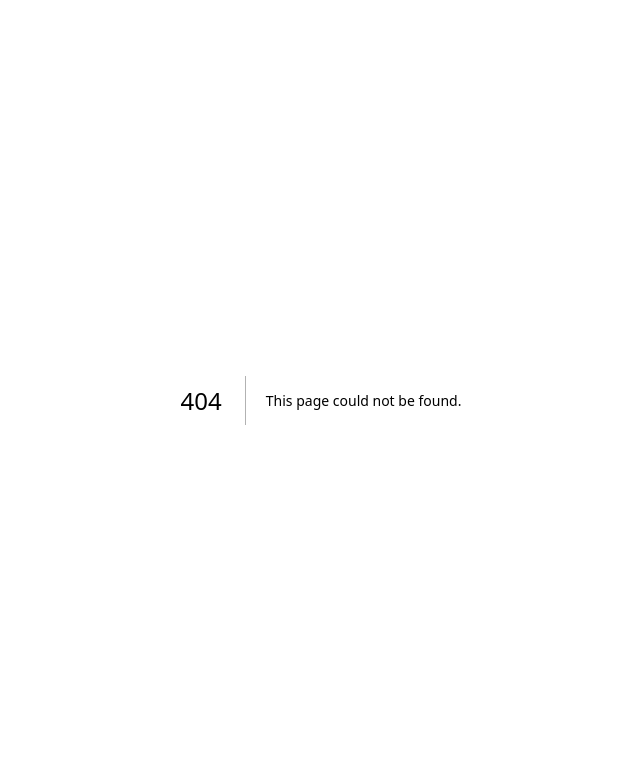
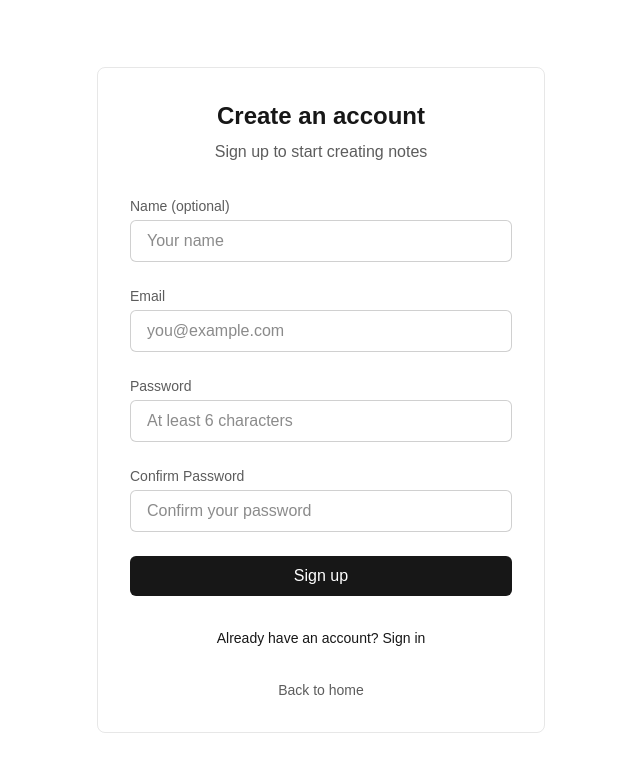
Before and after one commit to lpmurray16/notes, a Next.js app: page /auth/signup in a window 1280 px wide. Before the commit this address had no page. Shown: the top 772 px of the page, without its empty margins (319-959 px from the left). Built offline with nearby package versions, Linux system fonts and the light colour scheme.

Commit message:
I mean.. it works

```diff
--- a/package.json
+++ b/package.json
@@ -10,6 +10,8 @@
   },
   "dependencies": {
     "@auth/mongodb-adapter": "^3.8.0",
+    "@types/bcryptjs": "^3.0.0",
+    "bcryptjs": "^3.0.2",
     "mongodb": "^6.15.0",
     "mongoose": "^8.12.2",
     "next": "15.2.3",
--- a/src/app/api/auth/[...nextauth]/route.ts
+++ b/src/app/api/auth/[...nextauth]/route.ts
@@ -1,10 +1,13 @@
-import NextAuth from 'next-auth';
+import NextAuth, { AuthOptions } from 'next-auth';
 import { MongoDBAdapter } from '@auth/mongodb-adapter';
 import GoogleProvider from 'next-auth/providers/google';
 import CredentialsProvider from 'next-auth/providers/credentials';
 import clientPromise from '@/lib/mongodb';
+import User from '@/models/User';
+import bcrypt from 'bcryptjs';
+import mongoose from 'mongoose';
 
-const handler = NextAuth({
+export const authOptions: AuthOptions = {
 	providers: [
 		GoogleProvider({
 			clientId: process.env.GOOGLE_CLIENT_ID as string,
@@ -17,23 +20,32 @@ const handler = NextAuth({
 				password: { label: 'Password', type: 'password' },
 			},
 			async authorize(credentials) {
-				// This is a simplified example. In a real app, you would:
-				// 1. Validate credentials against your database
-				// 2. Return user data if valid, null if invalid
 				if (!credentials?.email || !credentials?.password) {
 					return null;
 				}
 
-				// For demo purposes, accept any email with password "password"
-				if (credentials.password === 'password') {
+				try {
+					// Connect to MongoDB
+					await mongoose.connect(process.env.MONGODB_URI as string);
+
+					// Find user by email
+					const user = await User.findOne({ email: credentials.email });
+
+					// If user doesn't exist or password doesn't match
+					if (!user || !(await bcrypt.compare(credentials.password, user.password))) {
+						return null;
+					}
+
+					// Return user object (without password)
 					return {
-						id: '1',
-						name: 'Demo User',
-						email: credentials.email,
+						id: user._id.toString(),
+						name: user.name || 'User',
+						email: user.email,
 					};
+				} catch (error) {
+					console.error('Auth error:', error);
+					return null;
 				}
-
-				return null;
 			},
 		}),
 	],
@@ -42,6 +54,13 @@ const handler = NextAuth({
 		strategy: 'jwt',
 	},
 	callbacks: {
+		async jwt({ token, user }) {
+			// Persist the user ID to the token right after signin
+			if (user) {
+				token.sub = user.id || user._id?.toString();
+			}
+			return token;
+		},
 		async session({ session, token }) {
 			// Add user ID to session
 			if (session.user && token.sub) {
@@ -53,6 +72,8 @@ const handler = NextAuth({
 	pages: {
 		signIn: '/auth/signin',
 	},
-});
+};
+
+const handler = NextAuth(authOptions);
 
 export { handler as GET, handler as POST };
--- /dev/null
+++ b/src/app/api/auth/signup/route.ts
@@ -0,0 +1,61 @@
+import { NextRequest, NextResponse } from 'next/server';
+import User from '@/models/User';
+import bcrypt from 'bcryptjs';
+import mongoose from 'mongoose';
+
+export async function POST(request: NextRequest) {
+	try {
+		const { name, email, password } = await request.json();
+
+		// Validate input
+		if (!email || !password) {
+			return NextResponse.json({ error: 'Email and password are required' }, { status: 400 });
+		}
+
+		if (password.length < 6) {
+			return NextResponse.json({ error: 'Password must be at least 6 characters long' }, { status: 400 });
+		}
+
+		// Connect to MongoDB
+		await mongoose.connect(process.env.MONGODB_URI as string);
+
+		// Check if user already exists
+		const existingUser = await User.findOne({ email });
+		if (existingUser) {
+			return NextResponse.json({ error: 'Email already in use' }, { status: 409 });
+		}
+
+		// Hash password
+		const salt = await bcrypt.genSalt(10);
+		const hashedPassword = await bcrypt.hash(password, salt);
+
+		// Create new user
+		const user = new User({
+			name: name || '',
+			email,
+			password: hashedPassword,
+		});
+
+		// Save user to database
+		await user.save();
+
+		// Return success response (without password)
+		return NextResponse.json({
+			success: true,
+			user: {
+				id: user._id,
+				name: user.name,
+				email: user.email,
+			},
+		});
+	} catch (error: any) {
+		console.error('Registration error:', error);
+
+		// Handle duplicate key error (if MongoDB unique index catches it)
+		if (error.code === 11000) {
+			return NextResponse.json({ error: 'Email already in use' }, { status: 409 });
+		}
+
+		return NextResponse.json({ error: 'Failed to create user' }, { status: 500 });
+	}
+}
--- a/src/app/api/notes/[id]/route.ts
+++ b/src/app/api/notes/[id]/route.ts
@@ -2,17 +2,18 @@ import { NextRequest, NextResponse } from 'next/server';
 import clientPromise from '@/lib/mongodb';
 import { ObjectId } from 'mongodb';
 import { getServerSession } from 'next-auth';
+import { authOptions } from '../../auth/[...nextauth]/route';
 
 // GET a single note by ID
 export async function GET(request: NextRequest, { params }: { params: { id: string } }) {
 	try {
-		const session = await getServerSession();
+		const session = await getServerSession(authOptions);
 
 		if (!session?.user) {
 			return NextResponse.json({ error: 'Unauthorized' }, { status: 401 });
 		}
 
-		const id = params.id;
+		const { id } = await params;
 
 		if (!ObjectId.isValid(id)) {
 			return NextResponse.json({ error: 'Invalid note ID' }, { status: 400 });
@@ -46,13 +47,13 @@ export async function GET(request: NextRequest, { params }: { params: { id: stri
 // PUT update a note by ID
 export async function PUT(request: NextRequest, { params }: { params: { id: string } }) {
 	try {
-		const session = await getServerSession();
+		const session = await getServerSession(authOptions);
 
 		if (!session?.user) {
 			return NextResponse.json({ error: 'Unauthorized' }, { status: 401 });
 		}
 
-		const id = params.id;
+		const { id } = await params;
 
 		if (!ObjectId.isValid(id)) {
 			return NextResponse.json({ error: 'Invalid note ID' }, { status: 400 });
@@ -98,13 +99,13 @@ export async function PUT(request: NextRequest, { params }: { params: { id: stri
 // DELETE a note by ID
 export async function DELETE(request: NextRequest, { params }: { params: { id: string } }) {
 	try {
-		const session = await getServerSession();
+		const session = await getServerSession(authOptions);
 
 		if (!session?.user) {
 			return NextResponse.json({ error: 'Unauthorized' }, { status: 401 });
 		}
 
-		const id = params.id;
+		const { id } = await params;
 
 		if (!ObjectId.isValid(id)) {
 			return NextResponse.json({ error: 'Invalid note ID' }, { status: 400 });
--- a/src/app/api/notes/route.ts
+++ b/src/app/api/notes/route.ts
@@ -3,11 +3,13 @@ import clientPromise from '@/lib/mongodb';
 import { ObjectId } from 'mongodb';
 
 import { getServerSession } from 'next-auth';
+import { authOptions } from '../auth/[...nextauth]/route';
 
 // GET all notes for the authenticated user
 export async function GET() {
 	try {
-		const session = await getServerSession();
+		const session = await getServerSession(authOptions);
+		console.log('Session from get all notes', session);
 
 		if (!session?.user) {
 			return NextResponse.json({ error: 'Unauthorized' }, { status: 401 });
@@ -16,7 +18,7 @@ export async function GET() {
 		const client = await clientPromise;
 		const db = client.db();
 
-		const notes = await db.collection('notes').find({ userId: session.user.id }).sort({ updatedAt: -1 }).toArray();
+		const notes = await db.collection('notes').find({ userId: session?.user?.id }).sort({ updatedAt: -1 }).toArray();
 
 		return NextResponse.json(notes);
 	} catch (error) {
@@ -28,7 +30,8 @@ export async function GET() {
 // POST create a new note
 export async function POST(request: NextRequest) {
 	try {
-		const session = await getServerSession();
+		const session = await getServerSession(authOptions);
+		console.log('Session from creating new note:', session);
 
 		if (!session?.user) {
 			return NextResponse.json({ error: 'Unauthorized' }, { status: 401 });
--- a/src/app/auth/signin/page.tsx
+++ b/src/app/auth/signin/page.tsx
@@ -1,6 +1,6 @@
 'use client';
 
-import { useState } from 'react';
+import { useState, useEffect } from 'react';
 import { signIn } from 'next-auth/react';
 import { useRouter } from 'next/navigation';
 import Link from 'next/link';
@@ -11,11 +11,13 @@ export default function SignIn() {
 	const [password, setPassword] = useState('');
 	const [isLoading, setIsLoading] = useState(false);
 	const [error, setError] = useState('');
+	const [successMessage, setSuccessMessage] = useState('');
 
 	const handleSubmit = async (e: React.FormEvent) => {
 		e.preventDefault();
 		setIsLoading(true);
 		setError('');
+		setSuccessMessage('');
 
 		try {
 			const result = await signIn('credentials', {
@@ -39,6 +41,14 @@ export default function SignIn() {
 		}
 	};
 
+	// Check for registered=true in URL when component mounts
+	useEffect(() => {
+		const searchParams = new URLSearchParams(window.location.search);
+		if (searchParams.get('registered') === 'true') {
+			setSuccessMessage('Account created successfully! Please sign in.');
+		}
+	}, []);
+
 	return (
 		<div className="min-h-screen flex items-center justify-center bg-background p-4">
 			<div className="w-full max-w-md space-y-8 p-8 border border-foreground/10 rounded-lg">
@@ -48,6 +58,7 @@ export default function SignIn() {
 				</div>
 
 				{error && <div className="p-3 bg-red-500/10 text-red-500 rounded-md text-sm">{error}</div>}
+				{successMessage && <div className="p-3 bg-green-500/10 text-green-500 rounded-md text-sm">{successMessage}</div>}
 
 				<form onSubmit={handleSubmit} className="mt-8 space-y-6">
 					<div>
@@ -132,6 +143,15 @@ export default function SignIn() {
 				</div>
 
 				<div className="mt-6 text-center text-sm">
+					<p>
+						Don't have an account?{' '}
+						<Link href="/auth/signup" className="text-foreground hover:underline">
+							Sign up
+						</Link>
+					</p>
+				</div>
+
+				<div className="mt-6 text-center text-sm">
 					<Link href="/" className="text-foreground/70 hover:text-foreground">
 						Back to home
 					</Link>
--- /dev/null
+++ b/src/app/auth/signup/page.tsx
@@ -0,0 +1,156 @@
+'use client';
+
+import { useState } from 'react';
+import { useRouter } from 'next/navigation';
+import Link from 'next/link';
+
+export default function SignUp() {
+	const router = useRouter();
+	const [name, setName] = useState('');
+	const [email, setEmail] = useState('');
+	const [password, setPassword] = useState('');
+	const [confirmPassword, setConfirmPassword] = useState('');
+	const [isLoading, setIsLoading] = useState(false);
+	const [error, setError] = useState('');
+
+	const handleSubmit = async (e: React.FormEvent) => {
+		e.preventDefault();
+		setIsLoading(true);
+		setError('');
+
+		// Basic validation
+		if (password !== confirmPassword) {
+			setError('Passwords do not match');
+			setIsLoading(false);
+			return;
+		}
+
+		if (password.length < 6) {
+			setError('Password must be at least 6 characters long');
+			setIsLoading(false);
+			return;
+		}
+
+		try {
+			const response = await fetch('/api/auth/signup', {
+				method: 'POST',
+				headers: {
+					'Content-Type': 'application/json',
+				},
+				body: JSON.stringify({ name, email, password }),
+			});
+
+			const data = await response.json();
+
+			if (!response.ok) {
+				throw new Error(data.error || 'Registration failed');
+			}
+
+			// Redirect to sign-in page on successful registration
+			router.push('/auth/signin?registered=true');
+		} catch (err: any) {
+			console.error('Sign up error:', err);
+			setError(err.message || 'An error occurred during registration');
+			setIsLoading(false);
+		}
+	};
+
+	return (
+		<div className="min-h-screen flex items-center justify-center bg-background p-4">
+			<div className="w-full max-w-md space-y-8 p-8 border border-foreground/10 rounded-lg">
+				<div className="text-center">
+					<h1 className="text-2xl font-bold">Create an account</h1>
+					<p className="mt-2 text-foreground/70">Sign up to start creating notes</p>
+				</div>
+
+				{error && <div className="p-3 bg-red-500/10 text-red-500 rounded-md text-sm">{error}</div>}
+
+				<form onSubmit={handleSubmit} className="mt-8 space-y-6">
+					<div>
+						<label htmlFor="name" className="block text-sm font-medium text-foreground/70 mb-1">
+							Name (optional)
+						</label>
+						<input
+							id="name"
+							type="text"
+							value={name}
+							onChange={(e) => setName(e.target.value)}
+							className="w-full px-4 py-2 rounded-md border border-foreground/20 bg-background focus:outline-none focus:ring-2 focus:ring-foreground/20"
+							placeholder="Your name"
+						/>
+					</div>
+
+					<div>
+						<label htmlFor="email" className="block text-sm font-medium text-foreground/70 mb-1">
+							Email
+						</label>
+						<input
+							id="email"
+							type="email"
+							value={email}
+							onChange={(e) => setEmail(e.target.value)}
+							required
+							className="w-full px-4 py-2 rounded-md border border-foreground/20 bg-background focus:outline-none focus:ring-2 focus:ring-foreground/20"
+							placeholder="you@example.com"
+						/>
+					</div>
+
+					<div>
+						<label htmlFor="password" className="block text-sm font-medium text-foreground/70 mb-1">
+							Password
+						</label>
+						<input
+							id="password"
+							type="password"
+							value={password}
+							onChange={(e) => setPassword(e.target.value)}
+							required
+							className="w-full px-4 py-2 rounded-md border border-foreground/20 bg-background focus:outline-none focus:ring-2 focus:ring-foreground/20"
+							placeholder="At least 6 characters"
+						/>
+					</div>
+
+					<div>
+						<label htmlFor="confirmPassword" className="block text-sm font-medium text-foreground/70 mb-1">
+							Confirm Password
+						</label>
+						<input
+							id="confirmPassword"
+							type="password"
+							value={confirmPassword}
+							onChange={(e) => setConfirmPassword(e.target.value)}
+							required
+							className="w-full px-4 py-2 rounded-md border border-foreground/20 bg-background focus:outline-none focus:ring-2 focus:ring-foreground/20"
+							placeholder="Confirm your password"
+						/>
+					</div>
+
+					<div>
+						<button
+							type="submit"
+							disabled={isLoading}
+							className="w-full py-2 px-4 rounded-md bg-foreground text-background hover:bg-foreground/90 transition-colors disabled:opacity-50 disabled:cursor-not-allowed"
+						>
+							{isLoading ? 'Creating account...' : 'Sign up'}
+						</button>
+					</div>
+				</form>
+
+				<div className="mt-6 text-center text-sm">
+					<p>
+						Already have an account?{' '}
+						<Link href="/auth/signin" className="text-foreground hover:underline">
+							Sign in
+						</Link>
+					</p>
+				</div>
+
+				<div className="mt-6 text-center text-sm">
+					<Link href="/" className="text-foreground/70 hover:text-foreground">
+						Back to home
+					</Link>
+				</div>
+			</div>
+		</div>
+	);
+}
--- a/src/app/notes/[id]/page.tsx
+++ b/src/app/notes/[id]/page.tsx
@@ -1,10 +1,9 @@
 'use client';
 
-import { useState, useEffect } from 'react';
+import { useState, useEffect, use } from 'react';
 import { useSession } from 'next-auth/react';
 import { useRouter } from 'next/navigation';
 import Link from 'next/link';
-import { use } from 'react';
 import Navbar from '@/components/Navbar';
 
 interface Note {
@@ -13,10 +12,11 @@ interface Note {
 	content: string;
 	createdAt: string;
 	updatedAt: string;
+	userId: string;
 }
 
 export default function NotePage({ params }: { params: { id: string } }) {
-	// Unwrap the params Promise using React.use()
+	// Unwrap params using React.use()
 	const unwrappedParams = use(params);
 	const { data: session, status } = useSession();
 	const router = useRouter();
@@ -70,7 +70,7 @@ export default function NotePage({ params }: { params: { id: string } }) {
 		setIsSaving(true);
 
 		try {
-			const response = await fetch(`/api/notes/${unwrappedParams.id}`, {
+			const response = await fetch(`/api/notes/${params.id}`, {
 				method: 'PUT',
 				headers: {
 					'Content-Type': 'application/json',
@@ -104,7 +104,7 @@ export default function NotePage({ params }: { params: { id: string } }) {
 		if (!confirm('Are you sure you want to delete this note?')) return;
 
 		try {
-			const response = await fetch(`/api/notes/${unwrappedParams.id}`, {
+			const response = await fetch(`/api/notes/${params.id}`, {
 				method: 'DELETE',
 			});
 
--- /dev/null
+++ b/src/models/User.ts
@@ -0,0 +1,25 @@
+import mongoose, { Schema } from 'mongoose';
+
+export interface IUser {
+	name?: string;
+	email: string;
+	password: string;
+	createdAt: Date;
+	updatedAt: Date;
+}
+
+const UserSchema = new Schema<IUser>(
+	{
+		name: { type: String },
+		email: { type: String, required: true, unique: true },
+		password: { type: String, required: true },
+		createdAt: { type: Date, default: Date.now },
+		updatedAt: { type: Date, default: Date.now },
+	},
+	{ timestamps: true }
+);
+
+// Check if the model is already defined to prevent overwriting during hot reloads
+const User = mongoose.models.User || mongoose.model<IUser>('User', UserSchema);
+
+export default User;
--- /dev/null
+++ b/src/types/next-auth.d.ts
@@ -0,0 +1,13 @@
+import { DefaultSession } from 'next-auth';
+
+declare module 'next-auth' {
+	/**
+	 * Returned by `useSession`, `getSession` and received as a prop on the `SessionProvider` React Context
+	 */
+	interface Session {
+		user: {
+			/** The user's MongoDB ID */
+			id: string;
+		} & DefaultSession['user'];
+	}
+}
```
Also changed, not shown: 2 other files (tests, documents, lock files or other folders).
